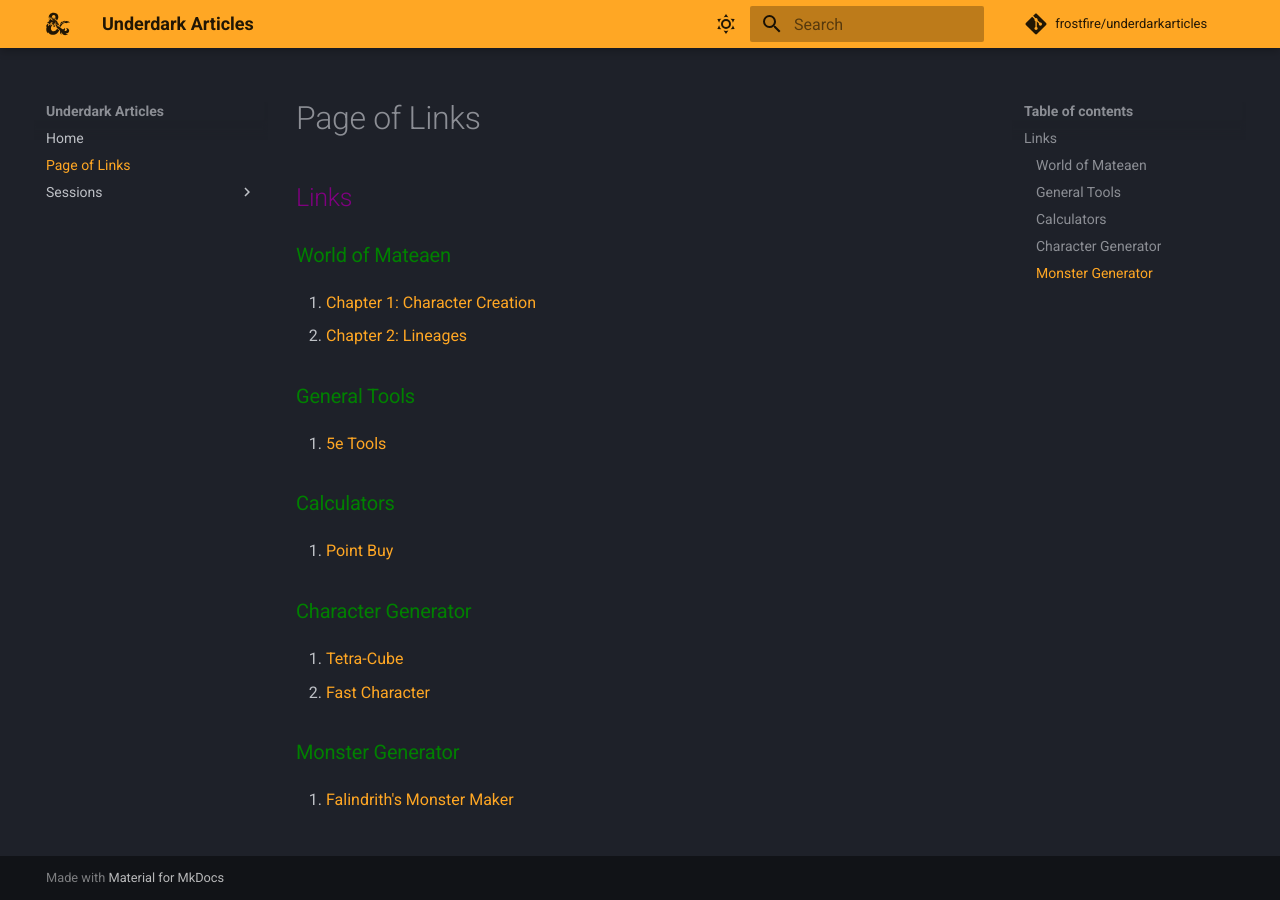
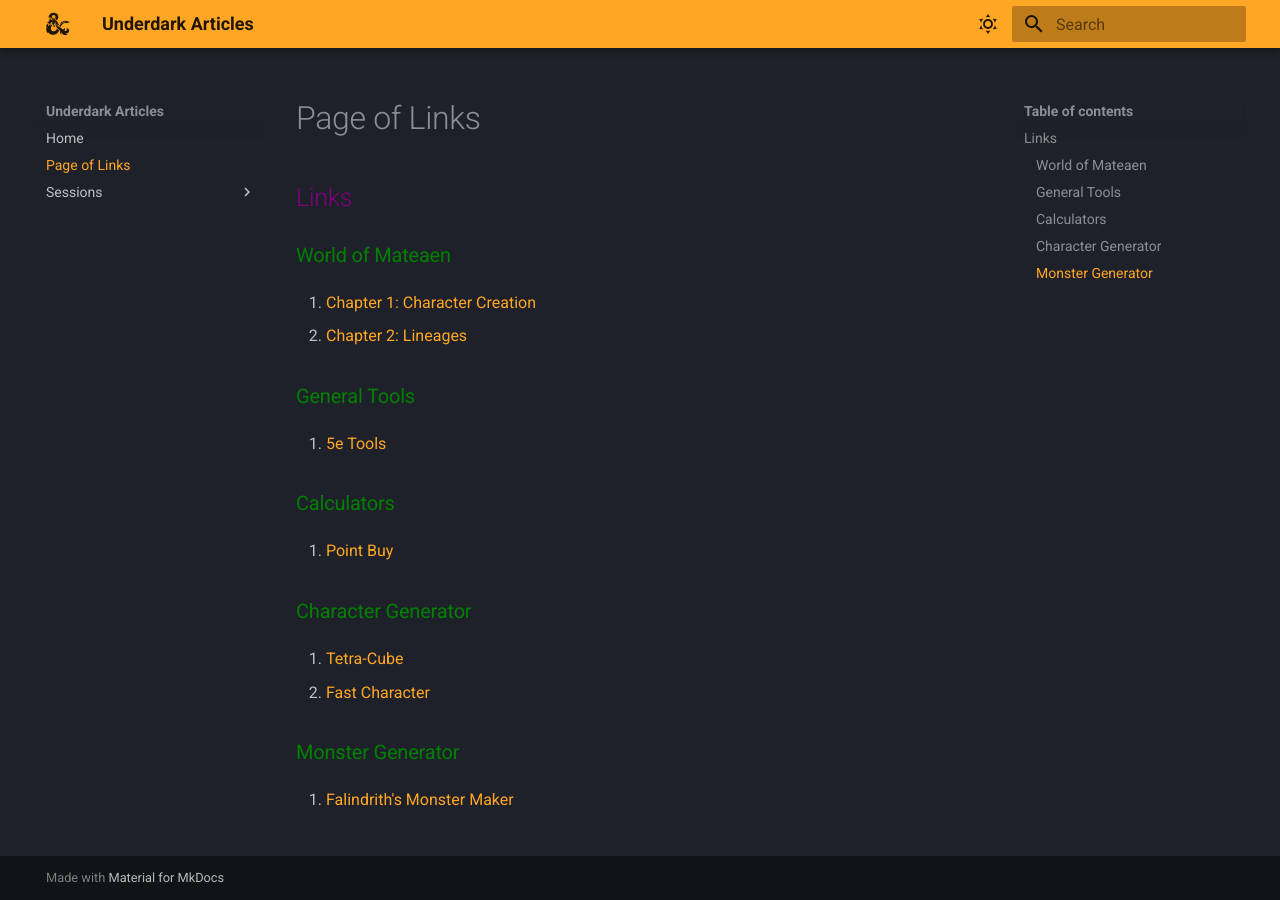
Before and after one commit to underdarkarticles/underdarkarticles.com, an MkDocs documentation site: the page built from docs/links.md, in a window 1280 px wide. Built offline with MkDocs 1.6.1 and Material for MkDocs 9.7.7, drawn with Linux system fonts in a browser that asks for light colours; comment, search, counter and statistics services are not loaded.

Commit message:
remove repo

```diff
--- a/mkdocs.yml
+++ b/mkdocs.yml
@@ -30,5 +30,3 @@ markdown_extensions:
   - pymdownx.emoji:
       emoji_index: !!python/name:material.extensions.emoji.twemoji
       emoji_generator: !!python/name:material.extensions.emoji.to_svg
-repo_url: https://github.com/underdarkarticles/underdarkarticles.com
-repo_name: frostfire/underdarkarticles
```
